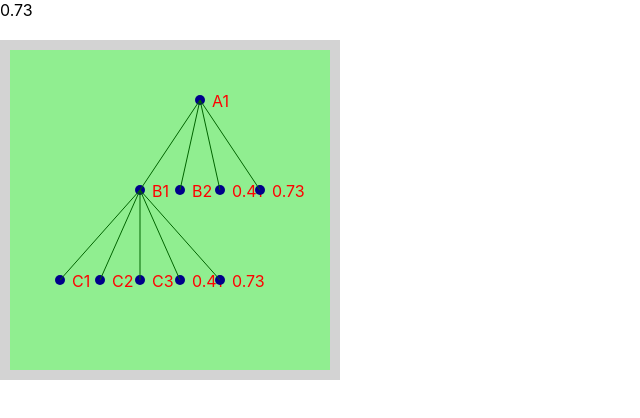
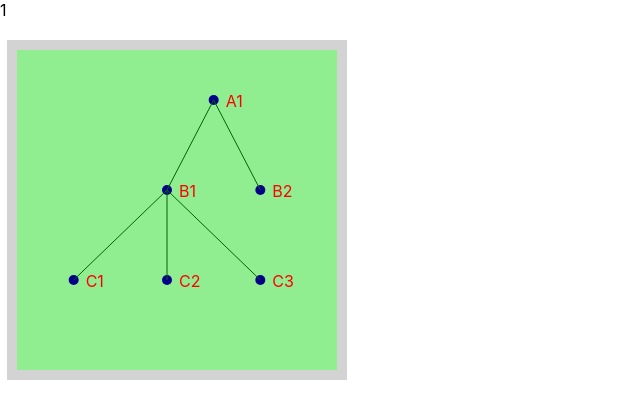
Before and after one commit to JoseHerminioCollas/d3-lab, a React (Create React App) app: page / in a window 1280 px wide. Shown: the top 418 px of the page, without its empty margins (0-640 px from the left). Built offline with nearby package versions, Linux system fonts and the light colour scheme; the HTML template or start-up script is replaced by a standard one.

Commit message:
update tree hierarchy object

```diff
--- a/src/App.js
+++ b/src/App.js
@@ -1,42 +1,37 @@
 import React, { useEffect, useState } from 'react';
-import { hierarchy, tree, select } from 'd3'
+import { hierarchy, tree } from 'd3'
 import { hierarchyData } from './hierarchy'
 
-const offset = [10, 10]
-let heirarchyRoot
-let isRunning = false
+const HTree = (hierarchyData) => {
+  const data = hierarchyData
+  let heirarchyTree
 
-function drawHD(hierarchyData) {
-  heirarchyRoot = hierarchy(hierarchyData)
-  const treeLayout = tree()
-  treeLayout.size([280, 180])
-  treeLayout(heirarchyRoot)
+  return {
+    getTree: () => {
+      return heirarchyTree
+    },
+    setTree: () => {
+      heirarchyTree = hierarchy(data)
+      const treeLayout = tree()
+      treeLayout.size([280, 180])
+      treeLayout(heirarchyTree)
+    }
+  }
 }
+
+const hTree = HTree(hierarchyData)
+
 function App() {
-  const [s, setS] = useState(10)
-
-  function anim() {
-    let clI
-    if (!isRunning) {
-      isRunning = true;
-      clI = setInterval(() => {
-        const num = String(Math.random()).slice(0,4)
-        hierarchyData.children[0].children.push({name: num})
-        hierarchyData.children.push({name: num})
-        drawHD(hierarchyData)
-        setS(num)
-      }, 2000)
-    }
-    setTimeout(() => clearInterval(clI), 10000)
-  }
-    useEffect((e) => {
-    drawHD(hierarchyData)
-    anim()
-    setS(30)
+  const [trigger, setTrigger] = useState(0)
+  const offset = [10, 10]
+  useEffect((e) => {
+    hTree.setTree()
+    setTrigger(1)
   }, [])
 
   return (
     <div className="App">
+      {trigger}
       <svg
         width="340"
         height="340"
@@ -55,7 +50,7 @@ function App() {
             id="chart-group"
             transform={`translate(${offset[0]} ${50})`}
           >
-            {heirarchyRoot && heirarchyRoot.descendants()
+            {hTree.getTree() && hTree.getTree().descendants()
               .map(e => (
                 <g
                   transform={`translate(${e.x} ${e.y})`}
@@ -66,7 +61,7 @@ function App() {
                 </g>
               ))
             }
-            {heirarchyRoot && heirarchyRoot.links()
+            {hTree.getTree() && hTree.getTree().links()
               .map(e => (
                 <g>
                   <line
@@ -83,7 +78,6 @@ function App() {
           </g>
         </g>
       </svg>
-      {s}
     </div>
   );
 }
```
